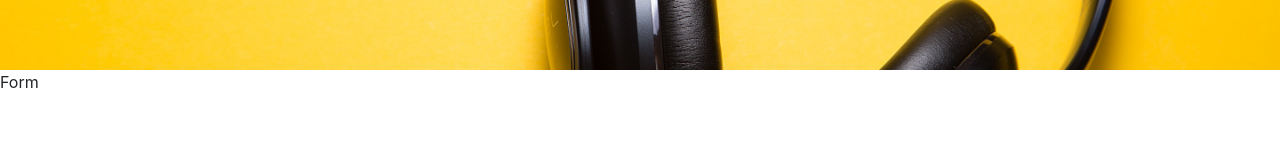
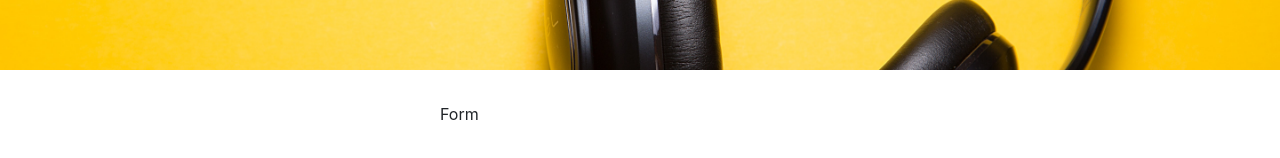
Before and after one commit to SonDo580/photo-app, a React (Create React App) app: page /photos/add in a window 1280 px wide. Shown: the part 232-390 px from the top of the page. Built offline with nearby package versions, Linux system fonts and the light colour scheme.

Commit message:
Style the add-photo page

```diff
--- a/src/features/photo/pages/Add.js
+++ b/src/features/photo/pages/Add.js
@@ -1,4 +1,5 @@
 import Banner from "../../../components/Banner";
+import "./Add.scss";
 
 function Add() {
   return (
--- /dev/null
+++ b/src/features/photo/pages/Add.scss
@@ -0,0 +1,6 @@
+.photo-add {
+  &__form {
+    margin: 2rem auto 1rem;
+    max-width: 25rem;
+  }
+}
```
